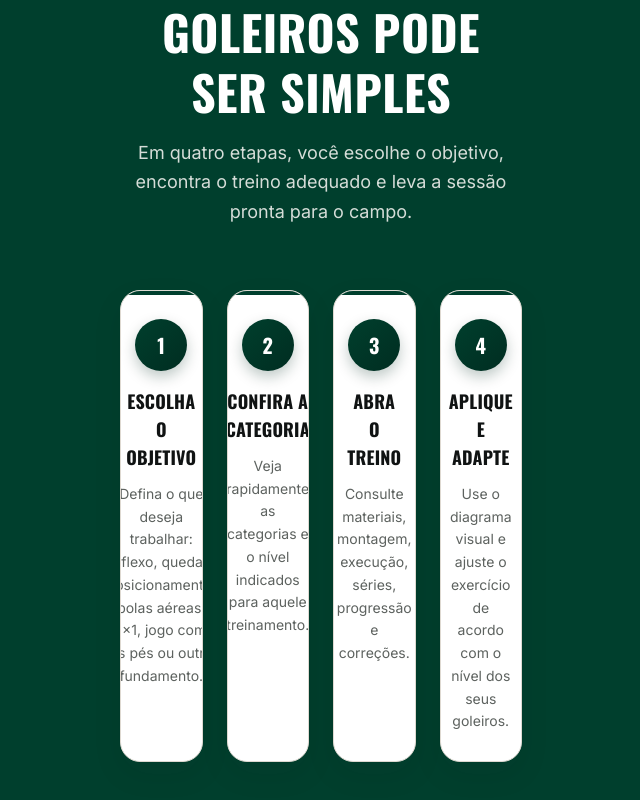
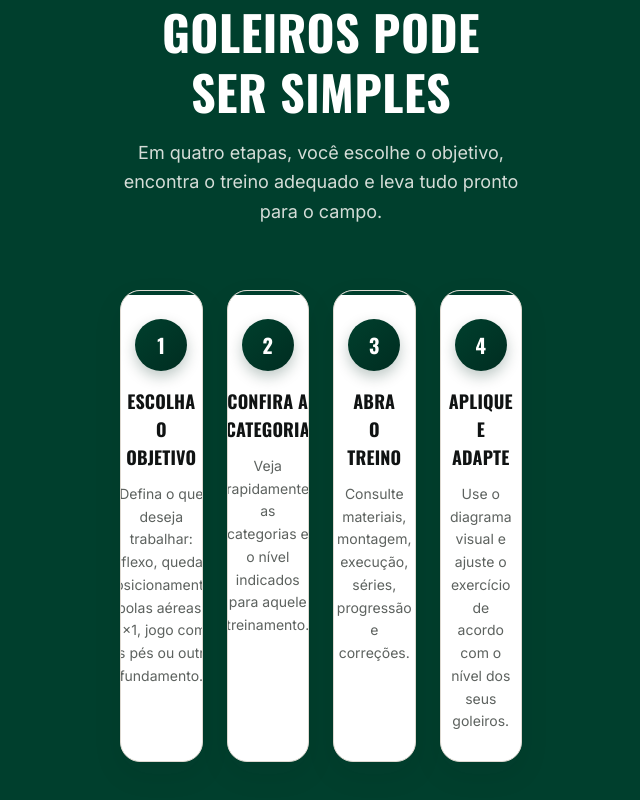
Before and after one commit to joaaovictoors1/80-Treinos-de-goleiros, a Next.js app: page / in a window 1280 px wide. Shown: the part 3070-3870 px from the top of the page, without its empty margins (319-959 px from the left). Built offline with nearby package versions, Linux system fonts and the light colour scheme.

Commit message:
fix: clarify session readiness in how-it-works description
Co-authored-by: joaaovictoors1 <318742084+joaaovictoors1@users.noreply.github.com>

```diff
--- a/components/how-it-works.tsx
+++ b/components/how-it-works.tsx
@@ -13,7 +13,7 @@ export function HowItWorks() {
             Organizar um Treino de Goleiros Pode Ser Simples
           </h2>
           <p className="text-sm sm:text-base md:text-lg leading-relaxed max-w-2xl" style={{ color: '#D5DDD8' }}>
-            Em quatro etapas, você escolhe o objetivo, encontra o treino adequado e leva a sessão pronta para o campo.
+            Em quatro etapas, você escolhe o objetivo, encontra o treino adequado e leva tudo pronto para o campo.
           </p>
         </div>
         <div className="grid grid-cols-1 sm:grid-cols-2 lg:grid-cols-4 gap-4 md:gap-6 items-stretch">
```
